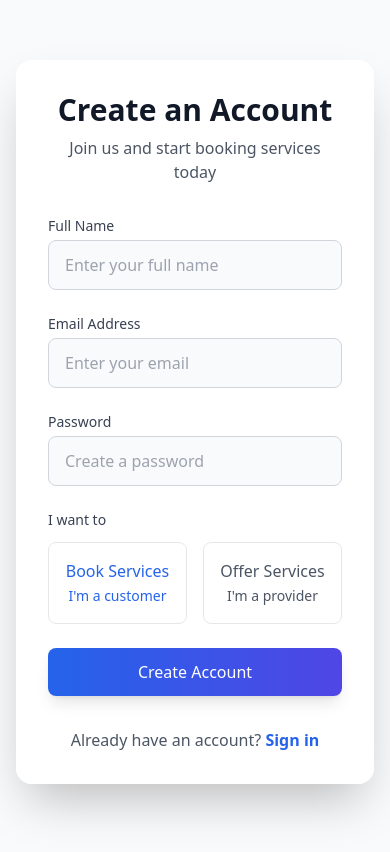
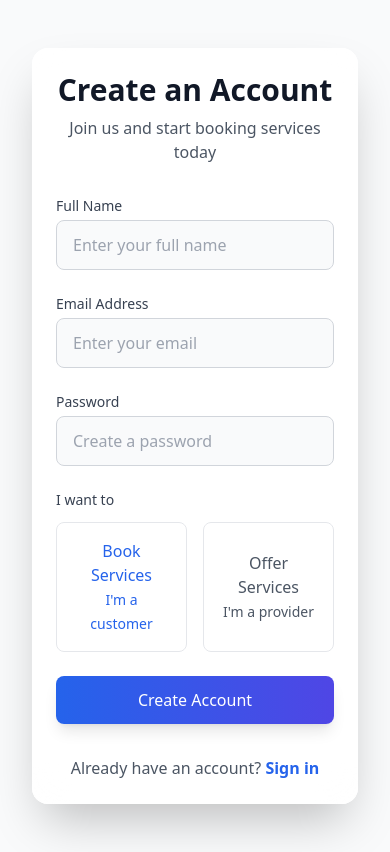
Before and after one commit to KristiSeraj/booking-system, a React (Create React App) app in the folder client/: page /register in a window 390 px wide. Built offline with nearby package versions, Linux system fonts and the light colour scheme; no server answers.

Commit message:
Added some padding, margin to register card and changed the order of buttons in homepage

```diff
--- a/client/src/pages/Homepage.js
+++ b/client/src/pages/Homepage.js
@@ -23,8 +23,9 @@
                     Discover amazing features and services that await you. Book appointments with ease and manage your schedule efficiently.
                 </p>
                 <div className="space-x-4">
+                    {!user && (
                     <Link
-                        to={user?.role === 'admin' ? '/admin' : user ? '/dashboard' : '/login'}
+                        to='/register'
                         className="inline-flex items-center px-8 py-3 text-lg font-semibold text-white bg-gradient-to-r from-blue-500 to-indigo-600 rounded-full shadow-lg hover:shadow-xl transform hover:scale-105 transition-all duration-300 ease-in-out"
                     >
                         Get Started
@@ -32,14 +33,13 @@
                             <path strokeLinecap="round" strokeLinejoin="round" strokeWidth={2} d="M13 7l5 5m0 0l-5 5m5-5H6" />
                         </svg>
                     </Link>
-                    {!user && (
+                    )}
                         <Link
-                            to="/register"
+                            to={user?.role === 'admin' ? '/admin' : user ? '/dashboard' : '/login'}
                             className="inline-flex items-center px-8 py-3 text-lg font-semibold text-white bg-black/30 hover:bg-black/40 rounded-full backdrop-blur-sm shadow-lg hover:shadow-xl transform hover:scale-105 transition-all duration-300 ease-in-out"
                         >
-                            Sign Up
+                            Sign In
                         </Link>
-                    )}
                 </div>
             </div>
         </div>
--- a/client/src/pages/Register.js
+++ b/client/src/pages/Register.js
@@ -21,8 +21,8 @@
     }
 
     return (
-      <div className="min-h-screen flex items-center justify-center">
-          <div className="relative w-full max-w-md p-8 bg-white/90 backdrop-blur-lg rounded-2xl shadow-2xl mx-4">
+      <div className="min-h-screen flex items-center justify-center py-12 px-4 sm:px-6 lg:px-8">
+          <div className="relative w-full max-w-md p-6 sm:p-8 bg-white/90 backdrop-blur-lg rounded-2xl shadow-2xl mx-4">
               <div className="absolute inset-0 bg-white/40 rounded-2xl backdrop-blur-lg -z-10"></div>
 
               <div className="text-center mb-8">
```
